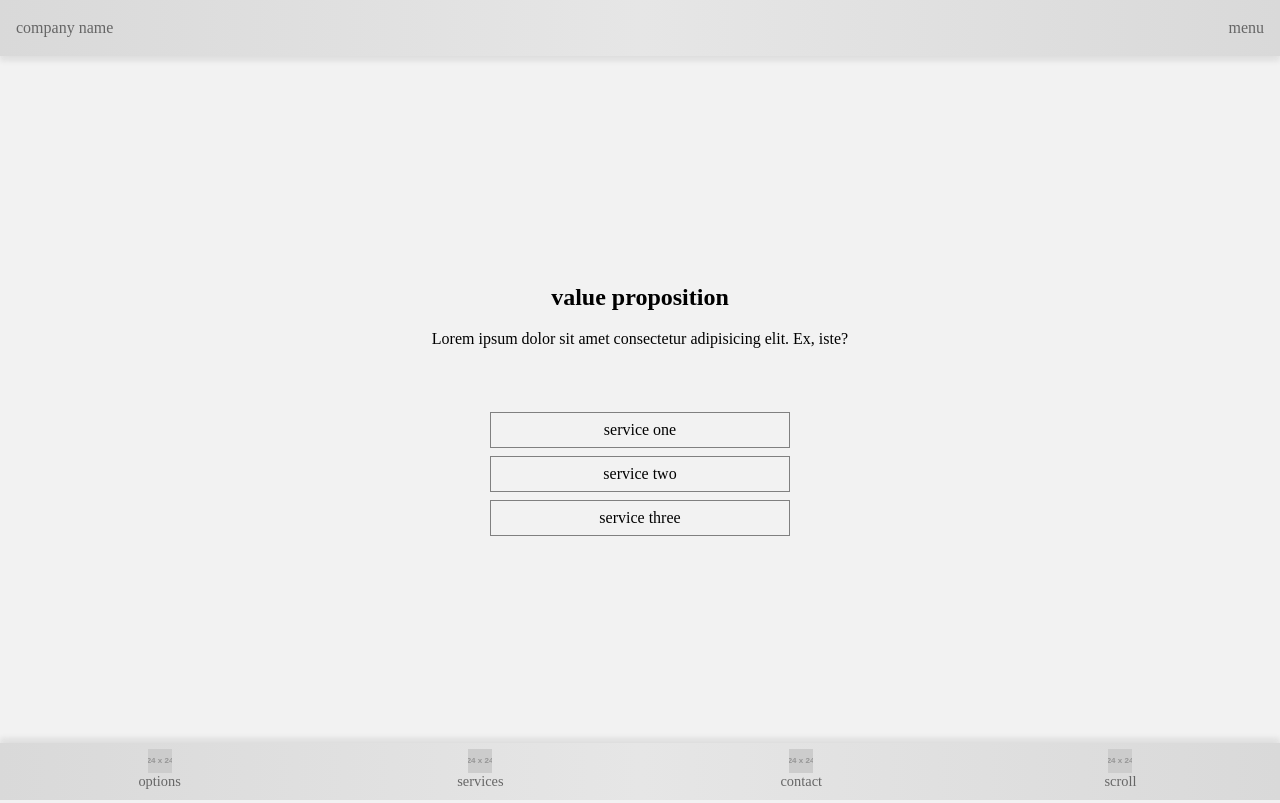
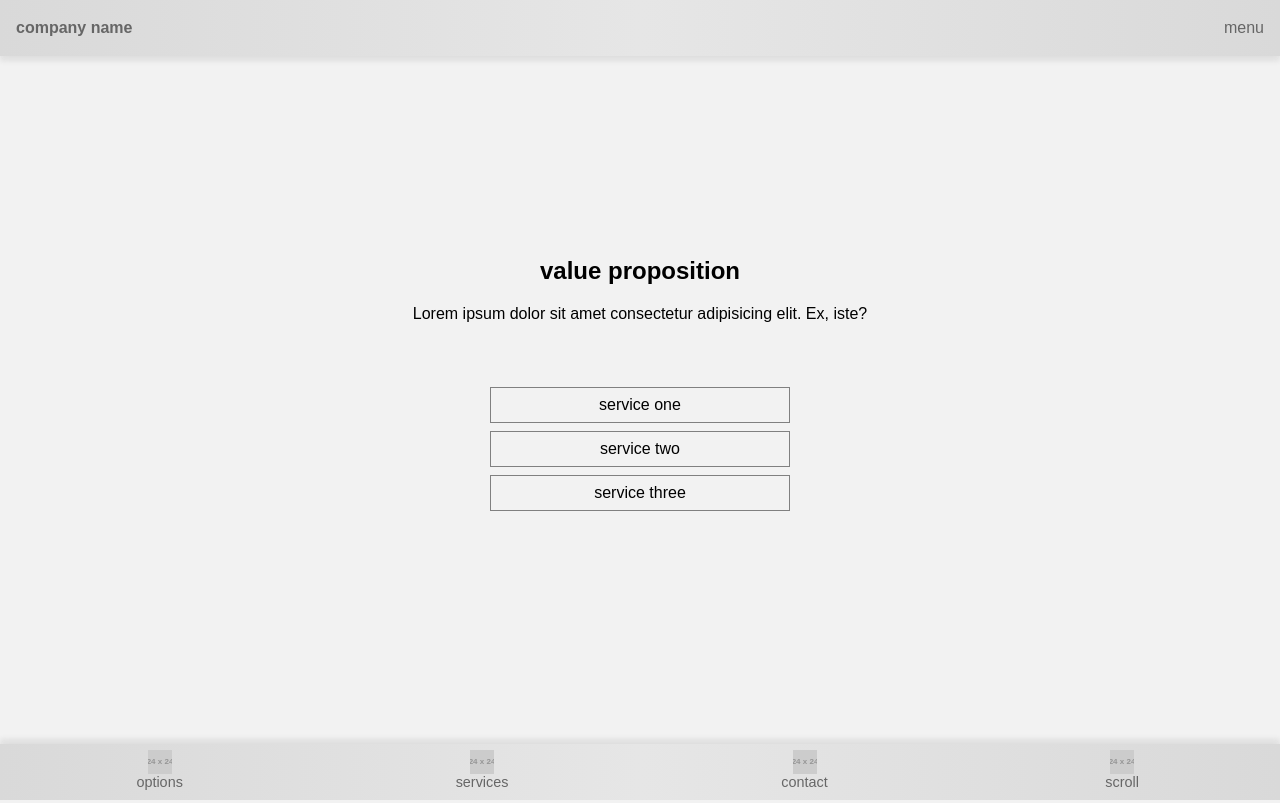
Before and after one commit to codeKJEK/kjek-nav, a plain HTML site: page index.html in a window 1280 px wide. Shown: the top 803 px of the page. Drawn offline with Linux system fonts and the light colour scheme; placeholder pictures from the web are drawn by us.

Commit message:
hover and hero

```diff
--- a/style.css
+++ b/style.css
@@ -5,11 +5,13 @@ html, body {
 
 html {
     scroll-behavior: smooth;
+
 }
 
 body {
     background: #f2f2f2;
     font-size: 16px;
+    font-family: Arial, Helvetica, sans-serif;
 }
 
 a {
@@ -28,6 +30,10 @@ button {
     line-height: inherit;
     color: inherit;
     padding: 0;
+}
+
+a:focus, button:focus, a:hover, button:hover {
+    font-weight: bold;
 }
 
 figure {
@@ -182,6 +188,16 @@ section {
     padding: 0;
 }
 
+.hero-section h1 {
+    margin-top: 0;
+
+}
+
+.hero-section .content-container {
+    padding-top: 0;
+
+}
+
 .content-container {
     padding: 2rem;
 }
```
